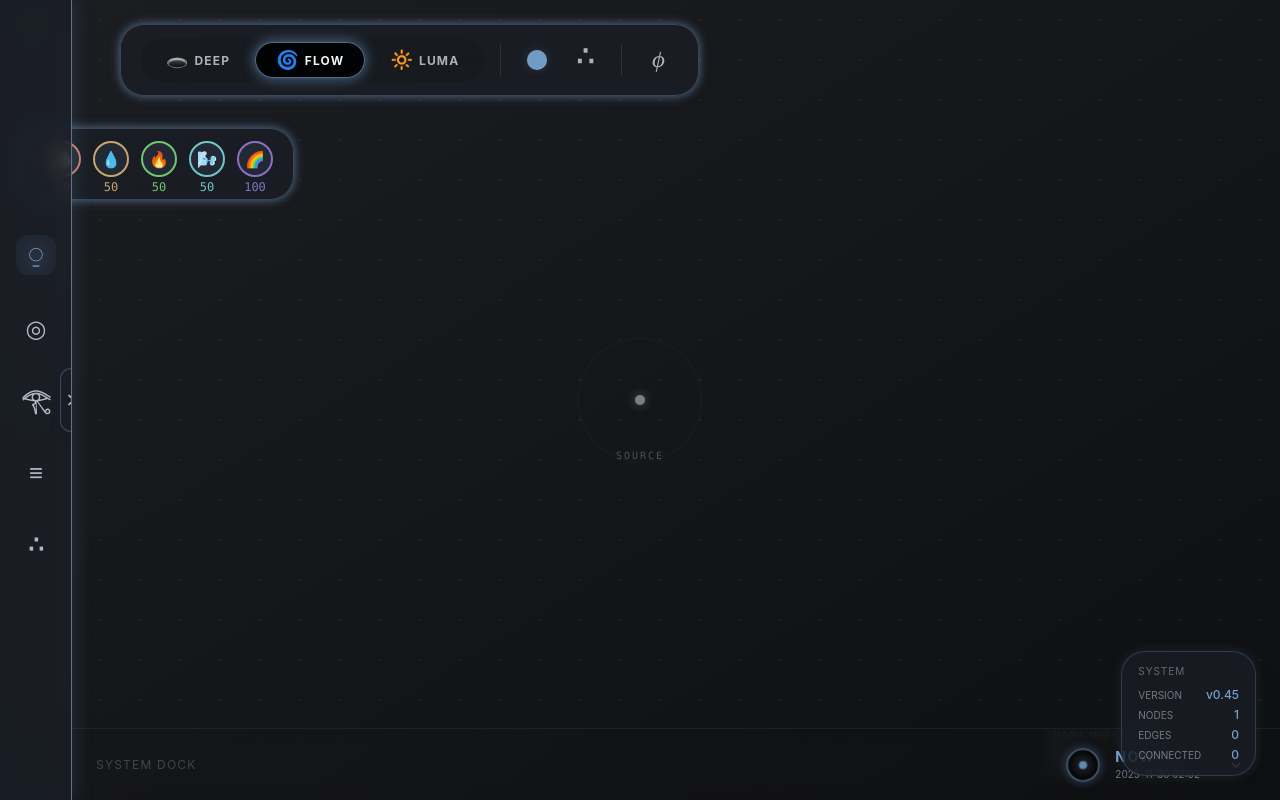
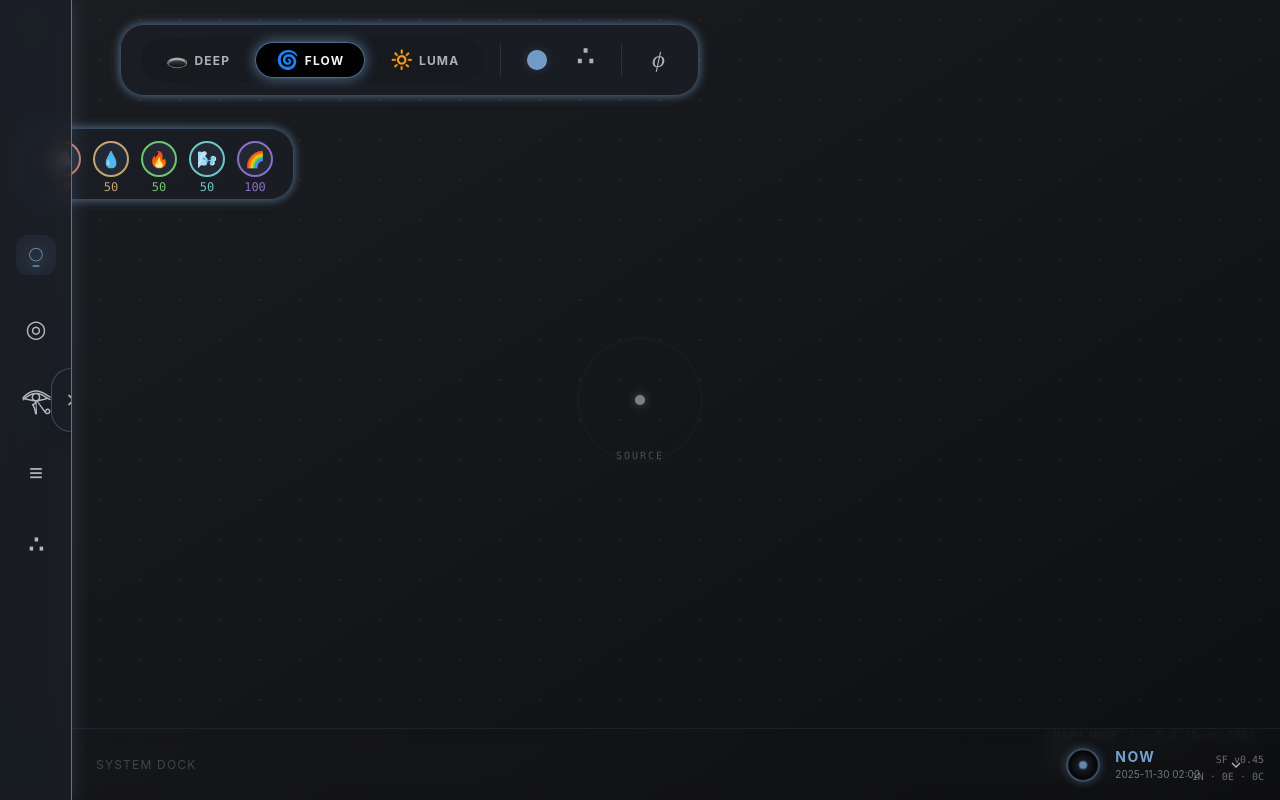
Before and after one commit to po-dzin/symbol-field-hud, a React (Vite) app: page / in a window 1280 px wide. Built offline with nearby package versions, Linux system fonts and the light colour scheme.

Commit message:
fix(ui): simplify GraphInfo, fix NavRail toggle overflow

```diff
--- a/src/components/HUD/GraphInfo.jsx
+++ b/src/components/HUD/GraphInfo.jsx
@@ -21,40 +21,11 @@ const GraphInfo = () => {
 
     return (
         <div
-            className="absolute bottom-6 right-6 z-30 pointer-events-auto"
+            className="absolute bottom-4 right-4 z-10 pointer-events-none"
         >
-            <div
-                className="flex flex-col gap-1 px-4 py-3 backdrop-blur-xl transition-all duration-300 cursor-default"
-                style={{
-                    background: 'var(--surface-1-bg)',
-                    border: `var(--panel-stroke-width) solid rgba(${accentRGB}, 0.25)`,
-                    borderRadius: 'var(--panel-radius)',
-                    boxShadow: `0 0 12px rgba(${accentRGB}, 0.15)`
-                }}
-            >
-                <div className="text-[10px] uppercase tracking-widest opacity-50 mb-1" style={{ color: mode === 'LUMA' ? '#5b5349' : 'var(--text-secondary)' }}>
-                    SYSTEM
-                </div>
-
-                <div className="flex items-center justify-between gap-6">
-                    <span className="text-[10px] uppercase opacity-60" style={{ color: mode === 'LUMA' ? '#5b5349' : 'var(--text-secondary)' }}>Version</span>
-                    <span className="text-xs font-medium" style={{ color: activeColor }}>{version}</span>
-                </div>
-
-                <div className="flex items-center justify-between gap-6">
-                    <span className="text-[10px] uppercase opacity-60" style={{ color: mode === 'LUMA' ? '#5b5349' : 'var(--text-secondary)' }}>Nodes</span>
-                    <span className="text-xs font-medium" style={{ color: activeColor }}>{nodeCount}</span>
-                </div>
-
-                <div className="flex items-center justify-between gap-6">
-                    <span className="text-[10px] uppercase opacity-60" style={{ color: mode === 'LUMA' ? '#5b5349' : 'var(--text-secondary)' }}>Edges</span>
-                    <span className="text-xs font-medium" style={{ color: activeColor }}>{edgeCount}</span>
-                </div>
-
-                <div className="flex items-center justify-between gap-6">
-                    <span className="text-[10px] uppercase opacity-60" style={{ color: mode === 'LUMA' ? '#5b5349' : 'var(--text-secondary)' }}>Connected</span>
-                    <span className="text-xs font-medium" style={{ color: activeColor }}>{connectedNodes}</span>
-                </div>
+            <div className="flex flex-col gap-0.5 text-right font-mono text-[10px] opacity-40" style={{ color: mode === 'LUMA' ? '#2A2620' : '#ffffff' }}>
+                <div>SF {version}</div>
+                <div>{nodeCount}N · {edgeCount}E · {connectedNodes}C</div>
             </div>
         </div>
     );
--- a/src/components/HUD/NavRail.jsx
+++ b/src/components/HUD/NavRail.jsx
@@ -115,25 +115,17 @@ const NavRail = () => {
         >
             {/* Drag Handle & Toggle Button Container */}
             <div
-                className="absolute right-0 top-0 bottom-0 w-4 z-50 flex items-center justify-center -mr-2 group/handle"
+                className="absolute right-0 top-0 bottom-0 w-12 z-50 flex items-center justify-center"
+                style={{ transform: 'translateX(50%)' }}
             >
-                {/* Drag Area */}
-                <div
-                    className="absolute inset-0 cursor-col-resize"
-                    onMouseDown={(e) => {
-                        e.preventDefault();
-                        setIsDragging(true);
-                    }}
-                />
-
-                {/* Toggle Button (Vertically Centered on Edge) */}
+                {/* Toggle Button (Fully visible outside NavRail) */}
                 <button
                     onClick={(e) => {
                         e.stopPropagation();
                         toggleNavCollapse();
                     }}
                     className={`
-                        relative z-50 w-10 h-16 flex items-center justify-center
+                        relative z-10 w-10 h-16 flex items-center justify-center
                         bg-[var(--surface-1-bg)] border border-[rgba(var(--accent-rgb),0.35)]
                         rounded-full shadow-lg cursor-pointer
                         text-os-text-secondary hover:text-os-cyan hover:bg-white/5 transition-all
@@ -155,6 +147,15 @@ const NavRail = () => {
                         <path d="M9 18l6-6-6-6" />
                     </svg>
                 </button>
+
+                {/* Drag Area (Behind button) */}
+                <div
+                    className="absolute inset-0 cursor-col-resize -z-10"
+                    onMouseDown={(e) => {
+                        e.preventDefault();
+                        setIsDragging(true);
+                    }}
+                />
             </div>
 
             {/* Fixed Icon Strip (Left) */}
```
